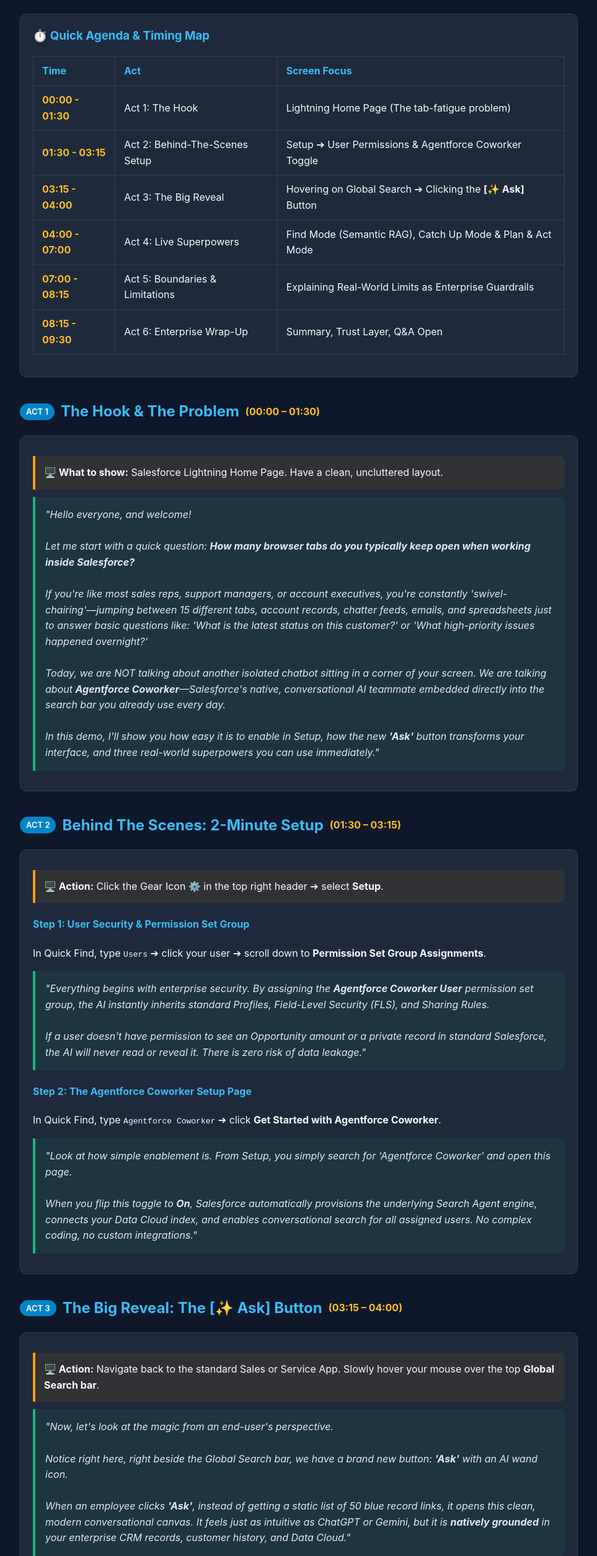
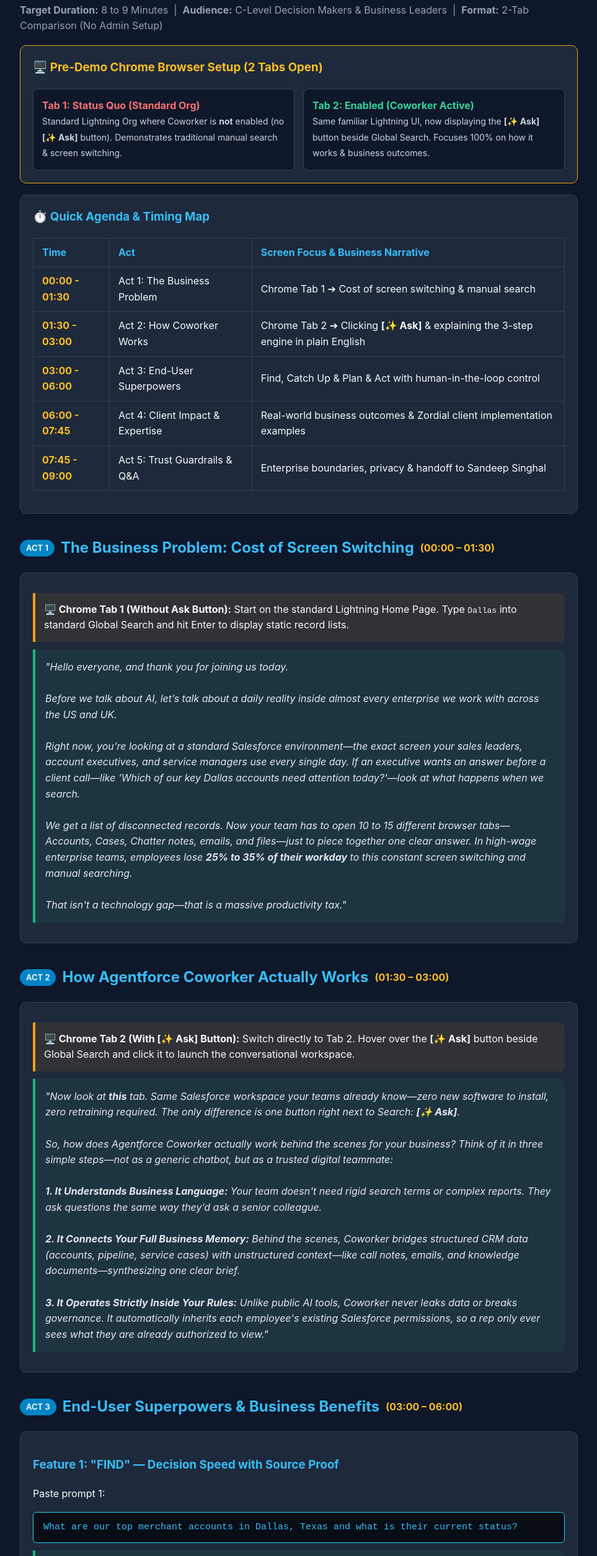
Before and after one commit to MohnishTak2725/AgentForce-Coworker-Demo, a plain HTML site: page Agentforce_Coworker_Webinar_Demo_Script.html in a window 1280 px wide. Shown: the part 164-2675 px from the top of the page at 62% size, without its empty margins (158-1121 px from the left). Drawn offline with Linux system fonts and the light colour scheme.

Commit message:
Refactor webinar demo playbook for C-level two-tab comparison and client value focus

```diff
--- a/Agentforce_Coworker_Webinar_Demo_Script.html
+++ b/Agentforce_Coworker_Webinar_Demo_Script.html
@@ -3,7 +3,7 @@
 <head>
   <meta charset="UTF-8">
   <meta name="viewport" content="width=device-width, initial-scale=1.0">
-  <title>Agentforce Coworker - Live Webinar Demo Playbook</title>
+  <title>Agentforce Coworker - C-Level Webinar Demo Playbook</title>
   <style>
     :root {
       --bg: #0f172a;
@@ -14,6 +14,7 @@
       --text-muted: #94a3b8;
       --border: #334155;
       --pill: #0284c7;
+      --purple: #a855f7;
     }
     body {
       font-family: -apple-system, BlinkMacSystemFont, "Segoe UI", Roboto, Helvetica, Arial, sans-serif;
@@ -42,6 +43,14 @@
     }
     .badge {
       background: var(--pill);
+      color: white;
+      font-size: 13px;
+      padding: 3px 10px;
+      border-radius: 9999px;
+      font-weight: 600;
+    }
+    .badge-biz {
+      background: var(--purple);
       color: white;
       font-size: 13px;
       padding: 3px 10px;
@@ -82,6 +91,18 @@
       margin: 10px 0;
       user-select: all;
     }
+    .tab-grid {
+      display: grid;
+      grid-template-columns: 1fr 1fr;
+      gap: 14px;
+      margin-top: 12px;
+    }
+    .tab-box {
+      background: #0f172a;
+      border: 1px solid var(--border);
+      border-radius: 8px;
+      padding: 14px;
+    }
     table {
       width: 100%;
       border-collapse: collapse;
@@ -104,138 +125,129 @@
 </head>
 <body>
   <div class="container">
-    <h1>🚀 Agentforce Coworker: Live Webinar Demo Playbook</h1>
+    <h1>🚀 Agentforce Coworker: C-Level Webinar Demo Playbook</h1>
     <p style="color: var(--text-muted); font-size: 16px;">
-      <strong>Target Duration:</strong> 8 to 10 Minutes &nbsp;|&nbsp;
-      <strong>Presenter:</strong> Live Screen Walkthrough &nbsp;|&nbsp;
-      <strong>Environment:</strong> Salesforce Developer Org with Agentforce Coworker
+      <strong>Target Duration:</strong> 8 to 9 Minutes &nbsp;|&nbsp;
+      <strong>Audience:</strong> C-Level Decision Makers &amp; Business Leaders &nbsp;|&nbsp;
+      <strong>Format:</strong> 2-Tab Comparison (No Admin Setup)
     </p>
 
-    <div class="card">
-      <h3 style="margin-top:0; color:#38bdf8;">⏱️ Quick Agenda & Timing Map</h3>
-      <table>
-        <tr><th>Time</th><th>Act</th><th>Screen Focus</th></tr>
-        <tr><td><span class="timer">00:00 - 01:30</span></td><td>Act 1: The Hook</td><td>Lightning Home Page (The tab-fatigue problem)</td></tr>
-        <tr><td><span class="timer">01:30 - 03:15</span></td><td>Act 2: Behind-The-Scenes Setup</td><td>Setup ➔ User Permissions & Agentforce Coworker Toggle</td></tr>
-        <tr><td><span class="timer">03:15 - 04:00</span></td><td>Act 3: The Big Reveal</td><td>Hovering on Global Search ➔ Clicking the <strong>[✨ Ask]</strong> Button</td></tr>
-        <tr><td><span class="timer">04:00 - 07:00</span></td><td>Act 4: Live Superpowers</td><td>Find Mode (Semantic RAG), Catch Up Mode & Plan & Act Mode</td></tr>
-        <tr><td><span class="timer">07:00 - 08:15</span></td><td>Act 5: Boundaries & Limitations</td><td>Explaining Real-World Limits as Enterprise Guardrails</td></tr>
-        <tr><td><span class="timer">08:15 - 09:30</span></td><td>Act 6: Enterprise Wrap-Up</td><td>Summary, Trust Layer, Q&A Open</td></tr>
-      </table>
-    </div>
-
-    <h2><span class="badge">ACT 1</span> The Hook & The Problem <span class="timer" style="font-size:16px;">(00:00 – 01:30)</span></h2>
-    <div class="card">
-      <div class="action">
-        <strong>🖥️ What to show:</strong> Salesforce Lightning Home Page. Have a clean, uncluttered layout.
-      </div>
-      <div class="spoken">
-        "Hello everyone, and welcome!<br><br>
-        Let me start with a quick question: <strong>How many browser tabs do you typically keep open when working inside Salesforce?</strong><br><br>
-        If you're like most sales reps, support managers, or account executives, you're constantly 'swivel-chairing'—jumping between 15 different tabs, account records, chatter feeds, emails, and spreadsheets just to answer basic questions like: <em>'What is the latest status on this customer?'</em> or <em>'What high-priority issues happened overnight?'</em><br><br>
-        Today, we are NOT talking about another isolated chatbot sitting in a corner of your screen. We are talking about <strong>Agentforce Coworker</strong>—Salesforce's native, conversational AI teammate embedded directly into the search bar you already use every day.<br><br>
-        In this demo, I'll show you how easy it is to enable in Setup, how the new <strong>'Ask'</strong> button transforms your interface, and three real-world superpowers you can use immediately."
-      </div>
-    </div>
-
-    <h2><span class="badge">ACT 2</span> Behind The Scenes: 2-Minute Setup <span class="timer" style="font-size:16px;">(01:30 – 03:15)</span></h2>
-    <div class="card">
-      <div class="action">
-        <strong>🖥️ Action:</strong> Click the Gear Icon ⚙️ in the top right header ➔ select <strong>Setup</strong>.
-      </div>
-
-      <h4 style="color:#38bdf8;">Step 1: User Security & Permission Set Group</h4>
-      <p>In Quick Find, type <code>Users</code> ➔ click your user ➔ scroll down to <strong>Permission Set Group Assignments</strong>.</p>
-      <div class="spoken">
-        "Everything begins with enterprise security. By assigning the <strong>Agentforce Coworker User</strong> permission set group, the AI instantly inherits standard Profiles, Field-Level Security (FLS), and Sharing Rules.<br><br>
-        If a user doesn't have permission to see an Opportunity amount or a private record in standard Salesforce, the AI will never read or reveal it. There is zero risk of data leakage."
-      </div>
-
-      <h4 style="color:#38bdf8;">Step 2: The Agentforce Coworker Setup Page</h4>
-      <p>In Quick Find, type <code>Agentforce Coworker</code> ➔ click <strong>Get Started with Agentforce Coworker</strong>.</p>
-      <div class="spoken">
-        "Look at how simple enablement is. From Setup, you simply search for 'Agentforce Coworker' and open this page.<br><br>
-        When you flip this toggle to <strong>On</strong>, Salesforce automatically provisions the underlying Search Agent engine, connects your Data Cloud index, and enables conversational search for all assigned users. No complex coding, no custom integrations."
-      </div>
-    </div>
-
-    <h2><span class="badge">ACT 3</span> The Big Reveal: The [✨ Ask] Button <span class="timer" style="font-size:16px;">(03:15 – 04:00)</span></h2>
-    <div class="card">
-      <div class="action">
-        <strong>🖥️ Action:</strong> Navigate back to the standard Sales or Service App. Slowly hover your mouse over the top <strong>Global Search bar</strong>.
-      </div>
-      <div class="spoken">
-        "Now, let's look at the magic from an end-user's perspective.<br><br>
-        Notice right here, right beside the Global Search bar, we have a brand new button: <strong>'Ask'</strong> with an AI wand icon.<br><br>
-        When an employee clicks <strong>'Ask'</strong>, instead of getting a static list of 50 blue record links, it opens this clean, modern conversational canvas. It feels just as intuitive as ChatGPT or Gemini, but it is <strong>natively grounded</strong> in your enterprise CRM records, customer history, and Data Cloud."
-      </div>
-    </div>
-
-    <h2><span class="badge">ACT 4</span> The 3 Live Superpowers <span class="timer" style="font-size:16px;">(04:00 – 07:00)</span></h2>
-
-    <div class="card">
-      <h3 style="color:#38bdf8;">Superpower 1: "FIND" Mode (Semantic Search with Citations)</h3>
-      <p>Click the prompt input box and paste:</p>
-      <div class="prompt-box">What are our top merchant accounts in Dallas, Texas and what is their current status?</div>
-      <div class="spoken">
-        "Watch this first power: <strong>Semantic Find</strong>.<br><br>
-        I didn't type rigid search keywords like 'Account Dallas Texas status'. I asked a natural question.<br><br>
-        Coworker analyzed the query, searched across our CRM records, and synthesized a structured answer. And look closely: <strong>every single account has a clickable citation pill</strong>. I can click right on this account name to inspect the real record, giving us zero hallucination and 100% auditability."
+    <div class="card" style="border-color: #f59e0b;">
+      <h3 style="margin-top:0; color:#fbbf24;">🖥️ Pre-Demo Chrome Browser Setup (2 Tabs Open)</h3>
+      <div class="tab-grid">
+        <div class="tab-box">
+          <strong style="color:#f87171;">Tab 1: Status Quo (Standard Org)</strong><br>
+          <span style="font-size:14px; color:#cbd5e1;">Standard Lightning Org where Coworker is <strong>not</strong> enabled (no <strong>[✨ Ask]</strong> button). Demonstrates traditional manual search &amp; screen switching.</span>
+        </div>
+        <div class="tab-box">
+          <strong style="color:#34d399;">Tab 2: Enabled (Coworker Active)</strong><br>
+          <span style="font-size:14px; color:#cbd5e1;">Same familiar Lightning UI, now displaying the <strong>[✨ Ask]</strong> button beside Global Search. Focuses 100% on how it works &amp; business outcomes.</span>
+        </div>
       </div>
     </div>
 
     <div class="card">
-      <h3 style="color:#38bdf8;">Superpower 2: "CATCH UP" Mode (Instant Workspace Briefing)</h3>
-      <p>Paste the second prompt:</p>
-      <div class="prompt-box">Catch me up on high-priority cases and escalations logged this week.</div>
+      <h3 style="margin-top:0; color:#38bdf8;">⏱️ Quick Agenda &amp; Timing Map</h3>
+      <table>
+        <tr><th>Time</th><th>Act</th><th>Screen Focus &amp; Business Narrative</th></tr>
+        <tr><td><span class="timer">00:00 - 01:30</span></td><td>Act 1: The Business Problem</td><td>Chrome Tab 1 ➔ Cost of screen switching &amp; manual search</td></tr>
+        <tr><td><span class="timer">01:30 - 03:00</span></td><td>Act 2: How Coworker Works</td><td>Chrome Tab 2 ➔ Clicking <strong>[✨ Ask]</strong> &amp; explaining the 3-step engine in plain English</td></tr>
+        <tr><td><span class="timer">03:00 - 06:00</span></td><td>Act 3: End-User Superpowers</td><td>Find, Catch Up &amp; Plan &amp; Act with human-in-the-loop control</td></tr>
+        <tr><td><span class="timer">06:00 - 07:45</span></td><td>Act 4: Client Impact &amp; Expertise</td><td>Real-world business outcomes &amp; Zordial client implementation examples</td></tr>
+        <tr><td><span class="timer">07:45 - 09:00</span></td><td>Act 5: Trust Guardrails &amp; Q&amp;A</td><td>Enterprise boundaries, privacy &amp; handoff to Sandeep Singhal</td></tr>
+      </table>
+    </div>
+
+    <h2><span class="badge">ACT 1</span> The Business Problem: Cost of Screen Switching <span class="timer" style="font-size:16px;">(00:00 – 01:30)</span></h2>
+    <div class="card">
+      <div class="action">
+        <strong>🖥️ Chrome Tab 1 (Without Ask Button):</strong> Start on the standard Lightning Home Page. Type <code>Dallas</code> into standard Global Search and hit Enter to display static record lists.
+      </div>
       <div class="spoken">
-        "Here is the second superpower: <strong>Catch Up</strong>.<br><br>
-        Imagine you just returned from PTO or stepped out of meetings. Instead of digging through 40 unread Chatter notifications and emails, you type 'Catch me up'.<br><br>
-        Coworker scans recent changes across records you follow or own, categorizes critical blockers, and tells you exactly what requires immediate action today."
+        "Hello everyone, and thank you for joining us today.<br><br>
+        Before we talk about AI, let’s talk about a daily reality inside almost every enterprise we work with across the US and UK.<br><br>
+        Right now, you’re looking at a standard Salesforce environment—the exact screen your sales leaders, account executives, and service managers use every single day. If an executive wants an answer before a client call—like <em>'Which of our key Dallas accounts need attention today?'</em>—look at what happens when we search.<br><br>
+        We get a list of disconnected records. Now your team has to open 10 to 15 different browser tabs—Accounts, Cases, Chatter notes, emails, and files—just to piece together one clear answer. In high-wage enterprise teams, employees lose <strong>25% to 35% of their workday</strong> to this constant screen switching and manual searching.<br><br>
+        That isn't a technology gap—that is a massive productivity tax."
+      </div>
+    </div>
+
+    <h2><span class="badge">ACT 2</span> How Agentforce Coworker Actually Works <span class="timer" style="font-size:16px;">(01:30 – 03:00)</span></h2>
+    <div class="card">
+      <div class="action">
+        <strong>🖥️ Chrome Tab 2 (With [✨ Ask] Button):</strong> Switch directly to Tab 2. Hover over the <strong>[✨ Ask]</strong> button beside Global Search and click it to launch the conversational workspace.
+      </div>
+      <div class="spoken">
+        "Now look at <strong>this</strong> tab. Same Salesforce workspace your teams already know—zero new software to install, zero retraining required. The only difference is one button right next to Search: <strong>[✨ Ask]</strong>.<br><br>
+        So, how does Agentforce Coworker actually work behind the scenes for your business? Think of it in three simple steps—not as a generic chatbot, but as a trusted digital teammate:<br><br>
+        <strong>1. It Understands Business Language:</strong> Your team doesn't need rigid search terms or complex reports. They ask questions the same way they’d ask a senior colleague.<br><br>
+        <strong>2. It Connects Your Full Business Memory:</strong> Behind the scenes, Coworker bridges structured CRM data (accounts, pipeline, service cases) with unstructured context—like call notes, emails, and knowledge documents—synthesizing one clear brief.<br><br>
+        <strong>3. It Operates Strictly Inside Your Rules:</strong> Unlike public AI tools, Coworker never leaks data or breaks governance. It automatically inherits each employee's existing Salesforce permissions, so a rep only ever sees what they are already authorized to view."
+      </div>
+    </div>
+
+    <h2><span class="badge">ACT 3</span> End-User Superpowers &amp; Business Benefits <span class="timer" style="font-size:16px;">(03:00 – 06:00)</span></h2>
+
+    <div class="card">
+      <h3 style="color:#38bdf8;">Feature 1: "FIND" — Decision Speed with Source Proof</h3>
+      <p>Paste prompt 1:</p>
+      <div class="prompt-box">What are our top merchant accounts in Dallas, Texas and what is their current status?</div>
+      <div class="spoken">
+        "Let’s see what this looks like for an account leader preparing for a customer review.<br><br>
+        I ask in plain English: <em>'What are our top merchant accounts in Dallas, Texas and what is their current status?'</em><br><br>
+        In seconds—instead of opening 12 browser tabs—Coworker reads across our accounts and open activities and gives us a clean executive brief. More importantly for leadership: look at these <strong>clickable source citations</strong>. There is no guesswork and no AI black box. One click verifies the exact source record."
       </div>
     </div>
 
     <div class="card">
-      <h3 style="color:#38bdf8;">Superpower 3: "PLAN & ACT" Mode (Human-in-the-Loop Action)</h3>
-      <p>Paste the third prompt:</p>
-      <div class="prompt-box">Draft a follow-up email to the account owner of our top escalated merchant proposing a resolution and a 10% promotional credit.</div>
+      <h3 style="color:#38bdf8;">Feature 2: "CATCH UP" — Leadership &amp; Escalation Visibility</h3>
+      <p>Paste prompt 2:</p>
+      <div class="prompt-box">Catch me up on high-priority cases and escalations logged this week.</div>
       <div class="spoken">
-        "Finally, the third superpower: <strong>Plan and Act</strong>.<br><br>
-        Coworker doesn't just read information—it can orchestrate tasks. Here, it generated a professional resolution email tailored to the specific case history.<br><br>
-        Notice the key enterprise design pattern: <strong>Human-in-the-Loop</strong>. Coworker did not blindly send this email or write to the database. It presented an interactive preview card. I can review the text, tweak the discount amount, and click Approve. Complete automation with zero loss of control."
+        "Second end-user capability: <strong>Instant Catch-Up</strong>.<br><br>
+        Think about a VP of Customer Success returning from travel, or a regional director walking into a Monday morning review. Normally, catching up takes an hour of chasing status updates across Slack, Teams, and email.<br><br>
+        With one prompt, Coworker scans high-priority cases and escalations logged this week, highlights what actually threatens customer retention, and surfaces where leadership needs to step in today."
       </div>
     </div>
 
-    <h2><span class="badge">ACT 5</span> Boundaries & Limitations in Plain English <span class="timer" style="font-size:16px;">(07:00 – 08:15)</span></h2>
     <div class="card">
-      <div class="action">
-        <strong>🎯 Presentation Focus:</strong> Proactively address enterprise boundaries as security and governance guardrails.
-      </div>
+      <h3 style="color:#38bdf8;">Feature 3: "PLAN &amp; ACT" — Faster Execution with Human Control</h3>
+      <p>Paste prompt 3:</p>
+      <div class="prompt-box">Draft a follow-up email to the account owner of our top escalated merchant proposing a resolution and a 10% promotional credit.</div>
       <div class="spoken">
-        "Now, before we open for Q&A, a question that every enterprise architect and executive in the room is wondering: <em>'What are the real-world boundaries, limitations, and guardrails we need to know about?'</em><br><br>
-        Let me share four key considerations in plain language:<br><br>
-        <strong>1. Single-Seat Developer Limit:</strong> In free trial or developer environments like the one I'm demonstrating today, Salesforce allocates strictly <strong>one user license</strong> and one admin setup seat. It is designed for 1-to-1 evaluation. In full production, you license seats across your teams.<br><br>
-        <strong>2. The Data Cloud Backbone:</strong> Coworker doesn't operate in a vacuum—it requires <strong>Data Cloud</strong> running behind the scenes. Think of Data Cloud as the AI's long-term memory and indexing engine; without it, Coworker cannot ground its answers across your CRM and enterprise documents.<br><br>
-        <strong>3. Document & Sync Boundaries:</strong> While Coworker can search external files from SharePoint or Google Drive, documents larger than <strong>75 megabytes</strong> are not indexed. Also, external documents sync on a scheduled cadence (typically hourly)—so if you edit a Word doc in SharePoint, allow a little sync time before expecting Coworker to find the update.<br><br>
-        <strong>4. Strict Security Mirroring:</strong> Coworker never peeks around corners. If a record or field is restricted from a user by your Sharing Rules or Field-Level Security, Coworker will state that no information was found. It respects your existing security model 100%."
+        "Third capability: <strong>Moving Work Forward Safely</strong>.<br><br>
+        Insights only create ROI when they turn into action. Here, Coworker not only summarized the top escalated merchant—it drafted a context-aware outreach proposal tailored to that exact issue.<br><br>
+        And here is why C-level leaders trust this design: <strong>Human-in-the-Loop control</strong>. Whether Coworker is drafting an executive follow-up or updating a customer contact record through your approved business workflows, it always stops to ask the employee for confirmation first. Speed without losing operational control."
       </div>
     </div>
 
-    <h2><span class="badge">ACT 6</span> Enterprise Wrap-Up & Q&A <span class="timer" style="font-size:16px;">(08:15 – 09:30)</span></h2>
+    <h2><span class="badge-biz">ACT 4</span> Client Impact &amp; Real-World Business Examples <span class="timer" style="font-size:16px;">(06:00 – 07:45)</span></h2>
+    <div class="card" style="border-color: var(--purple);">
+      <div class="action">
+        <strong>💼 Zordial Value Positioning:</strong> Highlight business outcomes and real client use cases (customize with 1–2 concrete client stories where appropriate).
+      </div>
+      <div class="spoken">
+        "Across our client engagements at Zordial Technologies, we see organizations unlocking measurable business outcomes in three practical ways:<br><br>
+        <strong>1. Protecting Key Renewals &amp; Revenue:</strong> For B2B account teams managing complex multi-year contracts, we configure Coworker to pull open service escalations alongside renewal dates—so account directors never walk blind into a quarterly business review.<br><br>
+        <strong>2. Accelerating New-Hire Productivity:</strong> High turnover and distributed teams make onboarding expensive. By grounding Coworker in historical case resolutions and approved playbooks, new reps ramp up in weeks instead of months.<br><br>
+        <strong>3. Connecting Custom Business Workflows Without Chaos:</strong> Rather than letting AI improvise changes, Zordial connects Coworker strictly to your company’s validated approval flows—so teams can update customer records or log follow-ups cleanly with zero compromise on data quality."
+      </div>
+    </div>
+
+    <h2><span class="badge">ACT 5</span> Executive Trust Guardrails &amp; Handoff <span class="timer" style="font-size:16px;">(07:45 – 09:00)</span></h2>
     <div class="card">
       <div class="spoken">
-        "To bring it all together, remember these three core pillars of Agentforce Coworker:<br><br>
-        <strong>1. Zero Adoption Friction:</strong> Your users don't need training on a new tool. It sits right in the Global Search bar they already use daily.<br>
-        <strong>2. Complete Data Governance:</strong> Fully inherits your existing Roles, Sharing Rules, and Field-Level Security.<br>
-        <strong>3. The Einstein Trust Layer:</strong> Enterprise-grade Zero Data Retention—your private customer data is never stored, logged, or used to train external LLMs.<br><br>
-        Anyone can sign up for a free developer environment, flip the toggle in Setup, and start empowering their team today.<br><br>
-        Thank you so much for your time, and let's open the floor to questions!"
+        "To wrap up, C-level leaders rightly ask what boundaries govern this in production. Three assurances make Agentforce Coworker enterprise-ready from day one:<br><br>
+        <strong>1. Zero Data Exposure Outside Your Rules:</strong> If a user cannot view sensitive financials or private records in Salesforce, Coworker will never reveal them.<br>
+        <strong>2. Privacy &amp; Zero Data Retention:</strong> Powered by the Einstein Trust Layer, your proprietary customer data is never stored or used to train external AI models.<br>
+        <strong>3. Governed Actions &amp; Clean Data:</strong> Coworker works hand-in-hand with your approved enterprise data sources and requires explicit user confirmation before committing changes.<br><br>
+        With that practical view of how Agentforce Coworker empowers teams every day, I’d like to invite <strong>Sandeep</strong> to share his executive perspective and kick off our Q&amp;A."
       </div>
     </div>
 
     <div class="card" style="border-color:#38bdf8;">
       <h3 style="margin-top:0; color:#38bdf8;">📋 Copy-Paste Prompts for Your Secondary Monitor</h3>
-      <p>Keep these ready on a sticky note during your webinar:</p>
+      <p>Keep these ready on a sticky note during your live demo:</p>
       <div class="prompt-box">1. What are our top merchant accounts in Dallas, Texas and what is their current status?</div>
       <div class="prompt-box">2. Catch me up on high-priority cases and escalations logged this week.</div>
       <div class="prompt-box">3. Draft a follow-up email to the account owner of our top escalated merchant proposing a resolution and a 10% promotional credit.</div>
```
Also changed, not shown: index.html (+117 -105 lines), 2 other files.
